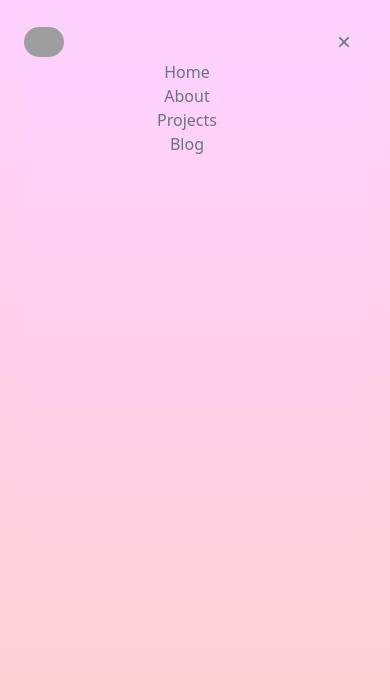
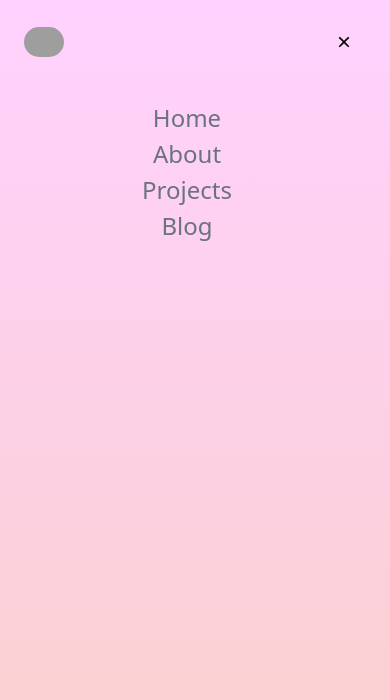
Before and after one commit to Saurav-Pant/Portfolio_New, a Next.js app in the folder portfolio/: page / in a window 390 px wide. Both pictures are taken after a click on the button 344 px from the left and 42 px from the top of the page. Shown: the top 700 px of the page. Built offline with nearby package versions, Linux system fonts and the light colour scheme; grey boxes are pictures that could not be loaded.

Commit message:
Sm devices also Fixed

```diff
--- a/portfolio/app/Components/Navbar.tsx
+++ b/portfolio/app/Components/Navbar.tsx
@@ -50,7 +50,7 @@ const Navbar = (props: Props) => {
           <div className="block">
             <button
               id="nav-toggle"
-              className="flex items-center px-3 py-2 rounded text-gray-500 hover:text-white hover:bg-gray-700 focus:outline-none focus:shadow-outline"
+              className="flex items-center px-3 py-2 rounded cursor-default "
               onClick={toggle}
             >
               {isOpen ? <RiCloseLine size={20} /> : <RiMenuLine size={20} />}
@@ -77,24 +77,50 @@ const Navbar = (props: Props) => {
 
         {isOpen && (
           <motion.div
-            className="w-full block flex-grow lg:flex lg:items-center lg:w-auto h-screen bg-gradient-to-t from-fad0c4 to-ffd1ff"
-            initial={{ opacity: 0, y: -10 }}
-            animate={{ opacity: 1, y: 0 }}
-            transition={{ duration: 0.3 }}
-          >
-            <ul className="flex flex-col sm:flex-col justify-center items-center">
-              <li className="block text-gray-500 hover:text-white mr-4">
+            className="w-full block flex-grow lg:flex lg:items-center lg:w-auto h-screen relative top-10">
+            <ul className="flex flex-col sm:flex-col justify-center items-center font-light" style={{
+              fontSize: "1.5rem"
+            }}>
+              <motion.li
+                className="block text-gray-500 hover:text-white mr-4 w-full text-center "
+                whileHover={{ scale: 1.1 }}
+                whileTap={{ scale: 0.9 }}
+                initial={{ opacity: 0, y: -50 }}
+                animate={{ opacity: 1, y: 0 }}
+                transition={{ duration: 0.2 }}
+              >
                 <Link href="/">Home</Link>
-              </li>
-              <li className="block text-gray-500 hover:text-white mr-4">
+              </motion.li>
+              <motion.li
+                className="block text-gray-500 hover:text-white mr-4"
+                whileHover={{ scale: 1.1 }}
+                whileTap={{ scale: 0.9 }}
+                initial={{ opacity: 0, y: -70 }}
+                animate={{ opacity: 1, y: 0 }}
+                transition={{ duration: 0.4 }}
+              >
                 <Link href="/about">About</Link>
-              </li>
-              <li className="block text-gray-500 hover:text-white mr-4">
+              </motion.li>
+              <motion.li
+                className="block text-gray-500 hover:text-white mr-4"
+                whileHover={{ scale: 1.1 }}
+                whileTap={{ scale: 0.9 }}
+                initial={{ opacity: 0, y: -90 }}
+                animate={{ opacity: 1, y: 0 }}
+                transition={{ duration: 0.6 }}
+              >
                 <Link href="/projects">Projects</Link>
-              </li>
-              <li className="block text-gray-500 hover:text-white mr-4">
+              </motion.li>
+              <motion.li
+                className="block text-gray-500 hover:text-white mr-4"
+                whileHover={{ scale: 1.1 }}
+                whileTap={{ scale: 0.9 }}
+                initial={{ opacity: 0, y: -110 }}
+                animate={{ opacity: 1, y: 0 }}
+                transition={{ duration: 0.8 }}
+              >
                 <Link href="/blog">Blog</Link>
-              </li>
+              </motion.li>
             </ul>
           </motion.div>
         )}
```
